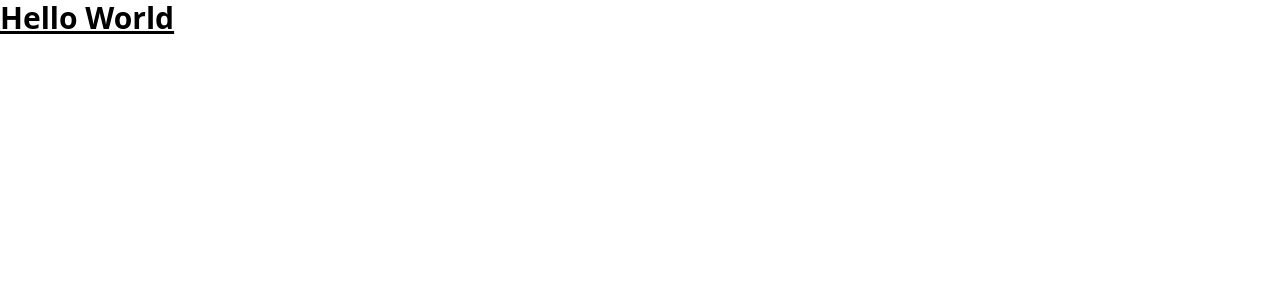
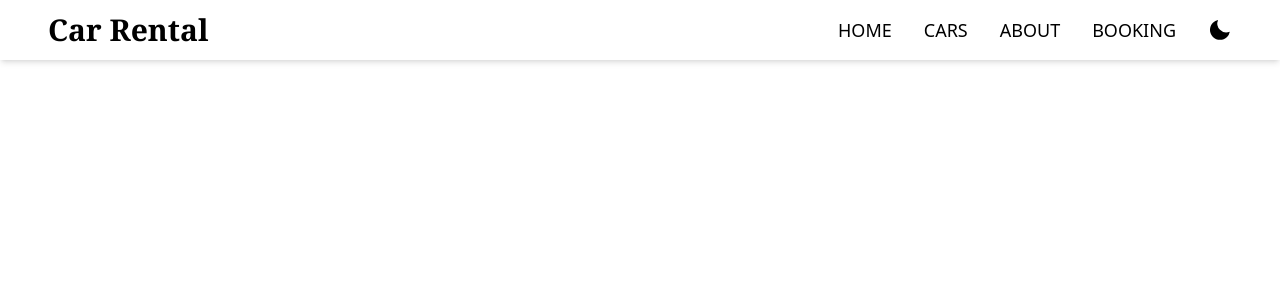
Before and after one commit to amohamed31/car-rental, a React (Vite) app: page / in a window 1280 px wide. Shown: the top 300 px of the page. Built offline with nearby package versions, Linux system fonts and the light colour scheme.

Commit message:
navbar complete

```diff
--- a/package.json
+++ b/package.json
@@ -11,7 +11,8 @@
   },
   "dependencies": {
     "react": "^18.3.1",
-    "react-dom": "^18.3.1"
+    "react-dom": "^18.3.1",
+    "react-icons": "^5.2.1"
   },
   "devDependencies": {
     "@types/react": "^18.3.3",
--- a/src/App.jsx
+++ b/src/App.jsx
@@ -1,7 +1,31 @@
-import React from 'react';
+import React, { Component, useEffect, useState } from 'react';
+import Navbar from './components/Navbar/Navbar';
 
 const App = () => {
-	return <div className='text-3xl font-bold underline'>Hello World</div>;
+	// dark mode start
+	const [theme, setTheme] = useState(
+		localStorage.getItem('theme') ? localStorage.getItem('theme') : 'light'
+	);
+	const element = document.documentElement;
+
+	useEffect(() => {
+		if (theme === 'dark') {
+			element.classList.add('dark');
+			localStorage.setItem('theme', 'dark');
+		} else {
+			element.classList.remove('dark');
+			localStorage.setItem('theme', 'light');
+		}
+	}, [theme]);
+	// dark mode end
+	return (
+		<div>
+			<Navbar
+				theme={theme}
+				setTheme={setTheme}
+			/>
+		</div>
+	);
 };
 
 export default App;
--- /dev/null
+++ b/src/components/Navbar/Navbar.jsx
@@ -0,0 +1,109 @@
+import React, { useState } from 'react';
+import { BiSolidSun, BiSolidMoon } from 'react-icons/bi';
+import { HiMenuAlt3, HiMenuAlt1 } from 'react-icons/hi';
+import ResponsiveMenu from './ResponsiveMenu';
+
+export const Navlinks = [
+	{
+		id: 1,
+		name: 'HOME',
+		link: '/#',
+	},
+	{
+		id: 2,
+		name: 'CARS',
+		link: '/#cars',
+	},
+	{
+		id: 1,
+		name: 'ABOUT',
+		link: '/#about',
+	},
+	{
+		id: 1,
+		name: 'BOOKING',
+		link: '/#booking',
+	},
+];
+const Navbar = ({ theme, setTheme }) => {
+	const [showMenu, setShowMenu] = useState(false);
+
+	const toggleMenu = () => {
+		setShowMenu(!showMenu);
+	};
+	return (
+		<div
+			className='relative z-10 shadow-md w-full dark:bg-black dark:text-white duration-300
+    '
+		>
+			<div className='container py-2 md:py-0'>
+				<div className='flex justify-between items-center'>
+					<div>
+						<span className='text-3xl font-bold font-serif'>Car Rental</span>
+					</div>
+					<nav className='hidden md:block'>
+						<ul className='flex items-center gap-8'>
+							{Navlinks.map(({ id, name, link }) => (
+								<li
+									key={id}
+									className='py-4'
+								>
+									<a
+										href={link}
+										className=' text-lg font-medium  hover:text-primary py-2 hover:border-b-2 hover:border-primary transition-colors duration-500  '
+									>
+										{name}
+									</a>
+								</li>
+							))}
+							{/* DarkMode feature implement */}
+							{theme === 'dark' ? (
+								<BiSolidSun
+									onClick={() => setTheme('light')}
+									className='text-2xl'
+								/>
+							) : (
+								<BiSolidMoon
+									onClick={() => setTheme('dark')}
+									className='text-2xl'
+								/>
+							)}
+						</ul>
+					</nav>
+					{/* Mobile view  */}
+					<div className='flex items-center gap-4 md:hidden '>
+						{/* dark  mode */}
+						{theme === 'dark' ? (
+							<BiSolidSun
+								onClick={() => setTheme('light')}
+								className='text-2xl'
+							/>
+						) : (
+							<BiSolidMoon
+								onClick={() => setTheme('dark')}
+								className='text-2xl'
+							/>
+						)}
+						{/* Mobile Hamburger icon */}
+						{showMenu ? (
+							<HiMenuAlt1
+								onClick={toggleMenu}
+								className=' cursor-pointer transition-all'
+								size={30}
+							/>
+						) : (
+							<HiMenuAlt3
+								onClick={toggleMenu}
+								className='cursor-pointer transition-all'
+								size={30}
+							/>
+						)}
+					</div>
+				</div>
+			</div>
+			<ResponsiveMenu showMenu={showMenu} />
+		</div>
+	);
+};
+
+export default Navbar;
--- /dev/null
+++ b/src/components/Navbar/ResponsiveMenu.jsx
@@ -0,0 +1,43 @@
+import React from 'react';
+import { FaUserCircle } from 'react-icons/fa';
+
+import { Navlinks } from './Navbar';
+
+const ResponsiveMenu = ({ showMenu }) => {
+	return (
+		<div
+			className={`${
+				showMenu ? 'left-0' : '-left-[100%]'
+			} fixed bottom-0 top-0 z-20 flex h-screen w-[75%] flex-col justify-between bg-white dark:bg-gray-900 dark:text-white px-8 pb-6 pt-16 text-black transition-all duration-200 md:hidden rounded-r-xl shadow-md`}
+		>
+			<div className='card'>
+				<div className='flex items-center justify-start gap-3'>
+					<FaUserCircle size={50} />
+					<div>
+						<h1>Hello User</h1>
+						<h1 className='text-sm text-slate-500'>Premium user</h1>
+					</div>
+				</div>
+				<nav className='mt-12'>
+					<ul className='space-y-4 text-xl'>
+						{Navlinks.map((data) => (
+							<li>
+								<a
+									href={data.link}
+									className='mb-5 inline-block'
+								>
+									{data.name}
+								</a>
+							</li>
+						))}
+					</ul>
+				</nav>
+			</div>
+			<div className='footer'>
+				<h1>Footer</h1>
+			</div>
+		</div>
+	);
+};
+
+export default ResponsiveMenu;
--- a/tailwind.config.js
+++ b/tailwind.config.js
@@ -1,8 +1,25 @@
 /** @type {import('tailwindcss').Config} */
 export default {
 	content: ['./index.html', './src/**/*.{js,ts,jsx,tsx}'],
+	darkMode: 'class',
 	theme: {
-		extend: {},
+		extend: {
+			colors: {
+				primary: '#ffc727',
+				secondary: {
+					100: '#E2E2D5',
+					200: '#888883',
+				},
+				dark: '#111111',
+			},
+			container: {
+				center: true,
+				padding: {
+					DEFAULT: '1rem',
+					sm: '3rem',
+				},
+			},
+		},
 	},
 	plugins: [],
 };
```
Also changed, not shown: 1 other file (tests, documents, lock files or other folders).
